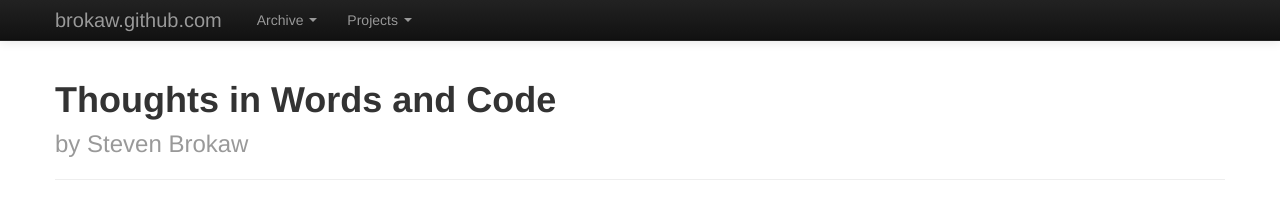
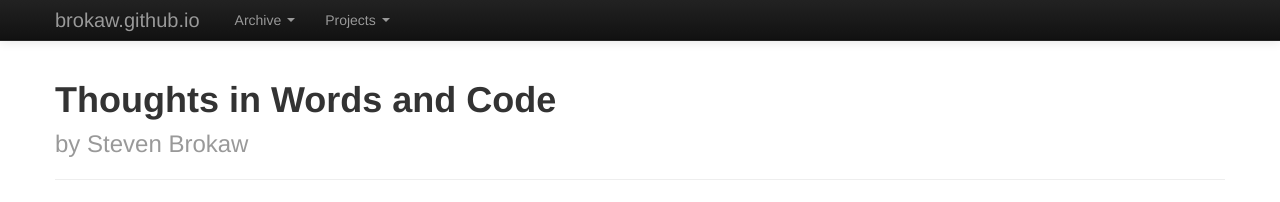
Before and after one commit to brokaw/brokaw.github.com, a Jekyll site: the page built from _posts/2012-10-10-not-all-that-is-asynchronous-is-fast.markdown, in a window 1280 px wide. Shown: the top 202 px of the page. Built offline with Jekyll 4.4.1, drawn with Linux system fonts in a browser that asks for light colours; nearby versions of some CDN libraries; comment, search, counter and statistics services are not loaded; part of the change alters nothing that is shown.

Commit message:
Remove unused pikwik analytics. Back to GA. Changed url and site name to github.io removed revision date to work around render error

```diff
--- a/_config.yml
+++ b/_config.yml
@@ -1,10 +1,10 @@
 safe: true
-url: http://brokaw.github.com
+url: http://brokaw.github.io
 exclude: _site, README.markdown
 google-site-verification: shy4dZMrfu3-G-g-YnAwXWKxweWOTa1FecSMt7FEBRo
-#google-analytics-id: UA-25513343-1
+#google-analytics-id: UA-32594537-2
 #gauges-id: 5084261b613f5d0ef000001a
 title: Thoughts in Words and Code
-brand: brokaw.github.com
+brand: brokaw.github.io
 author: Steve Brokaw
 email: brokaw@me.com
--- a/_layouts/boilerplate.html
+++ b/_layouts/boilerplate.html
@@ -46,6 +46,18 @@
             s.parentNode.insertBefore(g,s)}(document,'script'));
         </script>
         {% endif %}
+	<!-- Hard-coded new Google Analytics -->
+	<script>
+		  (function(i,s,o,g,r,a,m){i['GoogleAnalyticsObject']=r;i[r]=i[r]||function(){
+		    (i[r].q=i[r].q||[]).push(arguments)},i[r].l=1*new Date();a=s.createElement(o),
+		      m=s.getElementsByTagName(o)[0];a.async=1;a.src=g;m.parentNode.insertBefore(a,m)
+		        })(window,document,'script','//www.google-analytics.com/analytics.js','ga');
+
+			  ga('create', 'UA-32594537-2', 'brokaw.github.io');
+			    ga('send', 'pageview');
+
+		    </script>
+	<!-- end hard-coded new google analytics -->
         {% if site.gauges-id %}
         <script type="text/javascript">
 		  var _gauges = _gauges || [];
@@ -61,17 +73,5 @@
 		  })();
 		</script>
 		{% endif %}
-		<!-- Piwik -->
-        <script type="text/javascript">
-        var pkBaseURL = (("https:" == document.location.protocol) ? "https://analytics.jetseven.org/" : "http://analytics.jetseven.org/");
-        document.write(unescape("%3Cscript src='" + pkBaseURL + "piwik.js' type='text/javascript'%3E%3C/script%3E"));
-        </script><script type="text/javascript">
-        try {
-        var piwikTracker = Piwik.getTracker(pkBaseURL + "piwik.php", 2);
-        piwikTracker.trackPageView();
-        piwikTracker.enableLinkTracking();
-        } catch( err ) {}
-        </script><noscript><p><img src="http://analytics.jetseven.org/piwik.php?idsite=2" style="border:0" alt="" /></p></noscript>
-        <!-- End Piwik Tracking Code -->
     </body>
 </html>
--- a/_posts/2012-10-10-not-all-that-is-asynchronous-is-fast.markdown
+++ b/_posts/2012-10-10-not-all-that-is-asynchronous-is-fast.markdown
@@ -3,7 +3,7 @@ layout: post
 title: Not All That is Asynchronous is Fast
 description: I discover and fix the issue causing the slowdown described in the last post.
 date: 2012-10-10 11:00:00
-revised: 2012-10-12 08:00:00
+#revised: 2012-10-12 08:00:00
 ---
 
 In my [previous post][1] I noticed a slowdown after adding GCD to my priority queue. As
```
